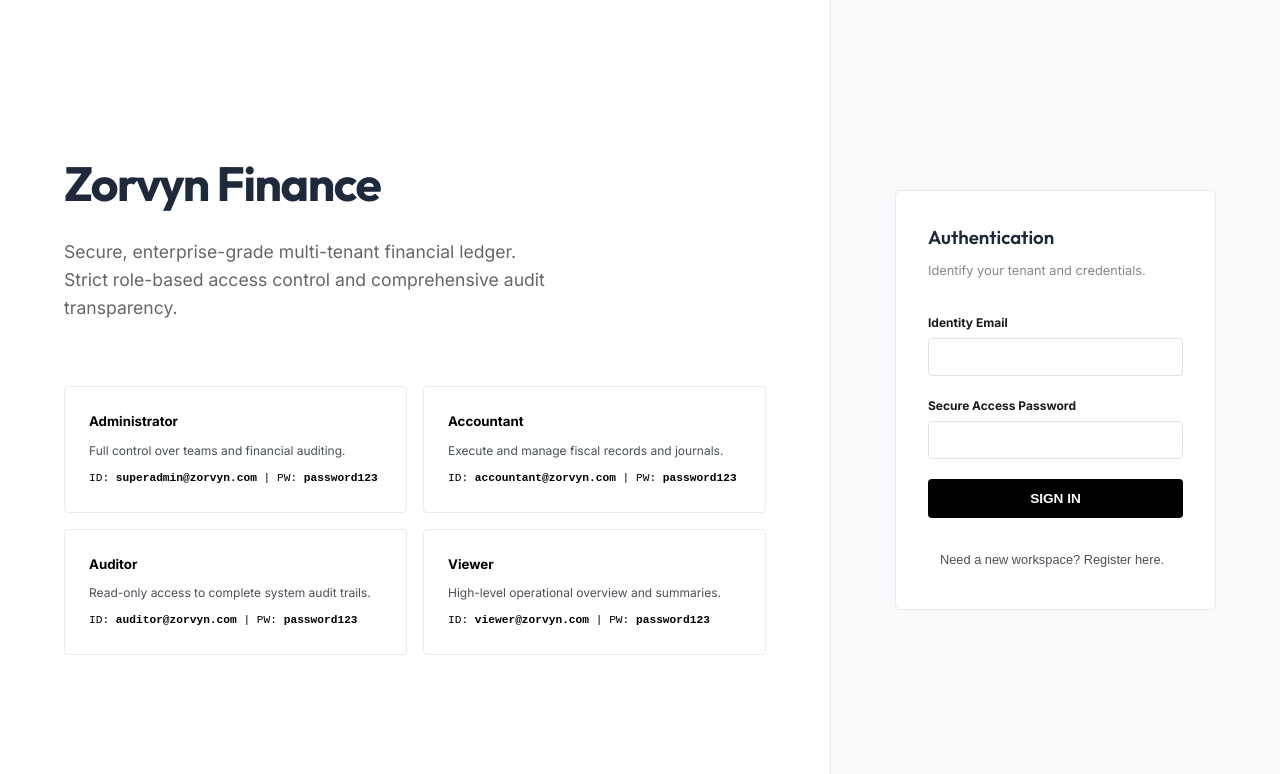
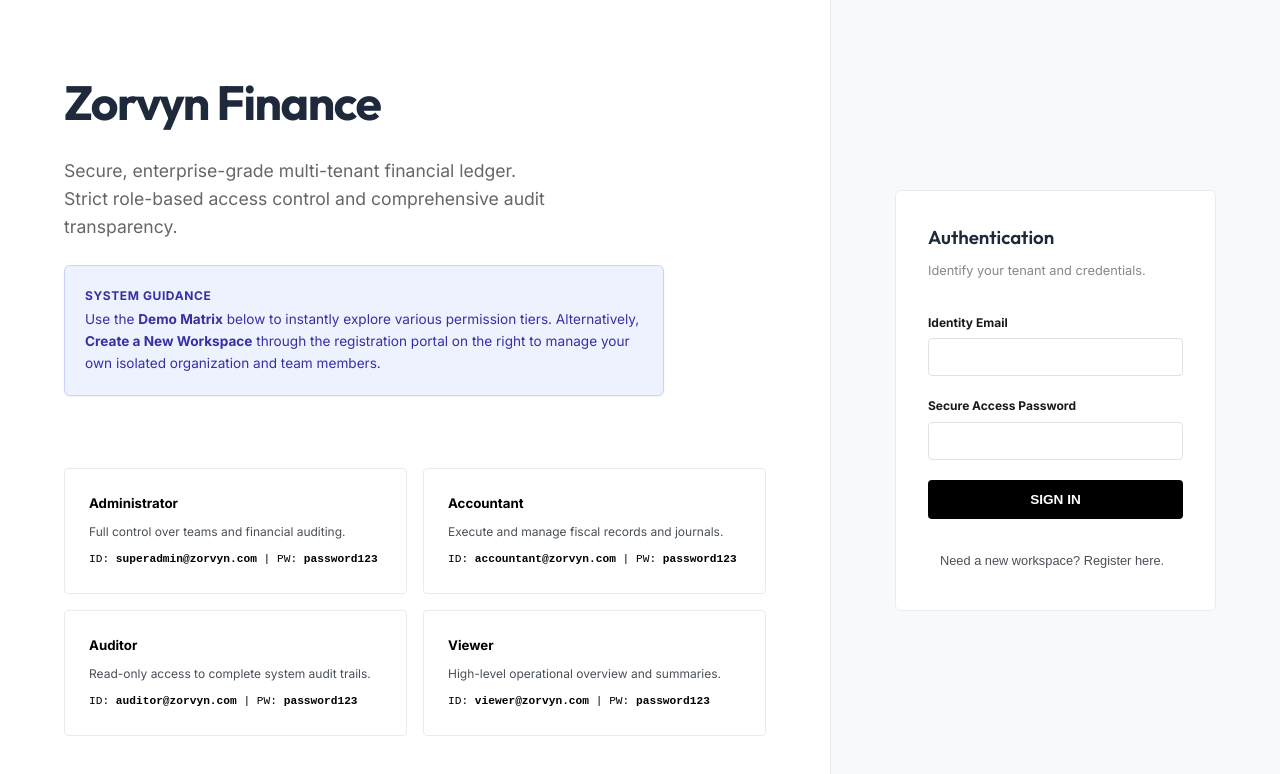
Before and after one commit to Kalash-Harchandani/zorvyn-finance-dashboard, a React (Create React App) app in the folder client/: page / in a window 1280 px wide. Shown: the top 774 px of the page. Built offline with nearby package versions, Linux system fonts and the light colour scheme.

Commit message:
chore: UI polish and bug fixes for landing page

```diff
--- a/client/src/App.jsx
+++ b/client/src/App.jsx
@@ -171,9 +171,26 @@ function App() {
       <div className="landing-grid">
         <div style={{padding: '4rem', display: 'flex', flexDirection: 'column', justifyContent: 'center'}}>
           <h1 style={{fontSize: '3rem', fontWeight: '800', marginBottom: '1rem', letterSpacing: '-0.03em'}}>Zorvyn Finance</h1>
-          <p style={{fontSize: '1.1rem', color: '#666', maxWidth: '500px', marginBottom: '2rem'}}>
+          <p style={{fontSize: '1.1rem', color: '#666', maxWidth: '500px', marginBottom: '1.5rem'}}>
             Secure, enterprise-grade multi-tenant financial ledger. Strict role-based access control and comprehensive audit transparency.
           </p>
+
+          <div style={{
+            background: '#eef2ff',
+            border: '1px solid #c7d2fe',
+            padding: '1.25rem',
+            borderRadius: 'var(--radius-md)',
+            marginBottom: '2.5rem',
+            color: '#3730a3',
+            fontSize: '0.85rem',
+            lineHeight: '1.6',
+            maxWidth: '600px',
+            boxShadow: '0 1px 2px rgba(0,0,0,0.05)'
+          }}>
+            <span style={{fontWeight: '800', textTransform: 'uppercase', fontSize: '0.75rem', display: 'block', marginBottom: '4px', letterSpacing: '0.05em'}}>System Guidance</span>
+            Use the <strong>Demo Matrix</strong> below to instantly explore various permission tiers.
+            Alternatively, <strong>Create a New Workspace</strong> through the registration portal on the right to manage your own isolated organization and team members.
+          </div>
 
           <div className="access-matrix">
             <div className="matrix-tile">
```
